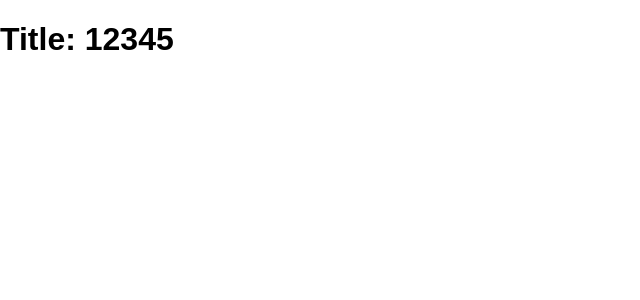
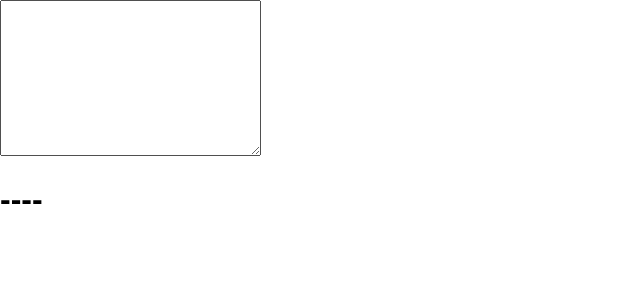
Before and after one commit to bitclaw/react-design-patterns, a React (Create React App) app: page / in a window 1280 px wide. Shown: the top 300 px of the page, without its empty margins (0-640 px from the left). Built offline with nearby package versions, Linux system fonts and the light colour scheme.

Commit message:
Normalize events with Reacts synthetic event system

```diff
--- a/src/App.js
+++ b/src/App.js
@@ -3,31 +3,37 @@
 import './App.css';
 
 class App extends Component {
+    constructor() {
+        super();
+        this.state = {currentEvent: '----'};
+        this.update = this.update.bind(this);
+    }
+
+    update (event) {
+        this.setState({currentEvent: event.type});
+    }
+
     render() {
         return (
-            <Title text="12345"/>
+            <div>
+                <textarea
+                    cols="30"
+                    rows="10"
+                    onPaste={this.update}
+                    onCut={this.update}
+                    onCopy={this.update}
+                    onFocus={this.update}
+                    onBlur={this.update}
+                    onDoubleClick={this.update}
+                    onKeyPress={this.update}
+                    onTouchStart={this.update}
+                    onTouchMove={this.update}
+                    onTouchEnd={this.update}
+                />
+                <h1>{this.state.currentEvent}</h1>
+            </div>
         )
     }
 }
 
-// Stateless function component
-const Title = (props) =>
-    <h1>Title: {props.text}</h1>;
-
-Title.propTypes = {
-    text(props,propName,component) {
-        if (!(propName in props)) {
-            // When using minified version the new Error will not show on developer tools
-            new Error(`missing ${propName}`);
-            console.log(`missing ${propName}`);
-        }
-
-        // When using minified version the new Error will not show on developer tools
-        if (props[propName].length < 6) {
-            new Error(`${propName} was too short`);
-            console.log(`${propName} was too short`);
-        }
-    }
-};
-
 export default App;
```
